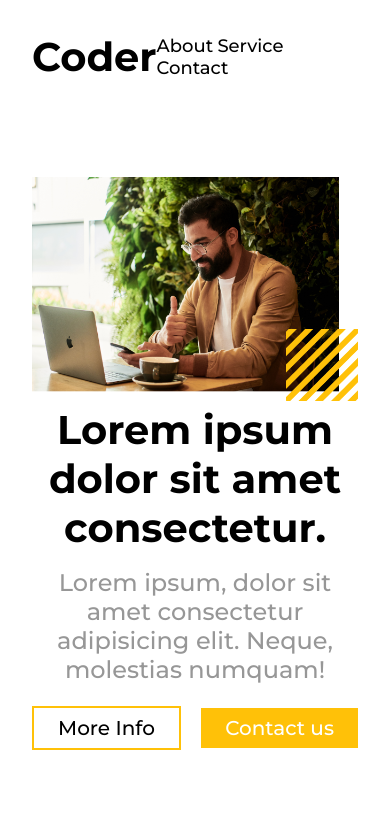
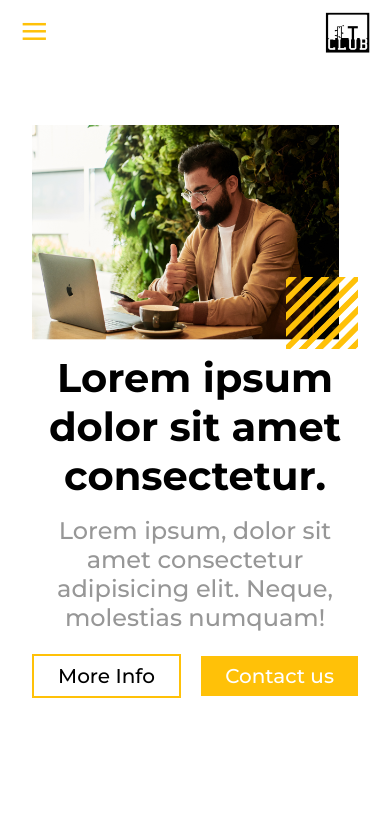
Before and after one commit to Raiserss/Coder, a plain HTML site: page index.html in a window 390 px wide. Shown: the top 814 px of the page. Drawn offline with Linux system fonts and the light colour scheme.

Commit message:
add navbar saat mobile

```diff
--- a/index.html
+++ b/index.html
@@ -12,12 +12,27 @@
 </head>
 <body>
     <header id="header">
-        <h1>Coder</h1>
+        <img src="images/logoitclub.jpg" alt="Logo IT Club">
         <nav>
             <a href="#about">About</a>
             <a href="#service">Service</a>
             <a href="#contact">Contact</a>
         </nav>
+    </header>
+    <header id="header2">
+        <img src="images/logoitclub.jpg" alt="Logo IT Club">
+        <div class="details">
+            <details>
+            <summary role="button"></summary>
+            <div class="details-nav">
+                <div class="details-nav-a">
+                    <a href="#about">About</a>
+                    <a href="#service">Service</a>
+                    <a href="#contact">Contact</a>
+                </div>
+            </div>
+            </details>
+        </div>
     </header>
     <section id="landing">
         <div>
--- a/style.css
+++ b/style.css
@@ -64,7 +64,8 @@ img, iframe {
     z-index: 5;
 }
 
-#header h1 {
+#header img {
+    width: 65px;
     margin: 0;
     /* animation: flash 1s infinite; */
     animation: bounceIn 1s;
@@ -113,11 +114,11 @@ img, iframe {
     width: 50%;
 }
 
-nav > a {
+nav a {
     margin-left: 12px;
 }
 
-nav > a:hover {
+nav a:hover {
     color: #FFC108;
 }
 
@@ -126,6 +127,53 @@ nav > a:hover {
     align-items: center;
     justify-content: space-between;
     column-gap: 16px;
+}
+
+summary {
+    list-style-type: none;
+    cursor: pointer;
+    padding-left: 20px;
+  }
+
+summary:hover {
+    color: #FFC108;
+}
+
+summary::before {
+    content: '\2261';
+    display: inline-block;
+    font-size: 50px;
+    margin-right: 5px;
+}
+
+#header2 {
+    position: sticky;
+    top: 0;
+    background-color: white;
+    display: none;
+    z-index: 999;
+}
+
+#header2 img {
+    position: absolute;
+    top: 0;
+    right: 0;
+    float: right;
+    width: 45px;
+    margin: 10px 20px 0 0;
+    /* animation: flash 1s infinite; */
+    animation: bounceIn 1s;
+}
+
+details a:hover {
+    color: #FFC108;
+}
+
+details a {
+    display: block;
+    font-size: 20px;
+    padding-left: 1rem;
+    line-height: 33px;
 }
 
 #about > div {
@@ -403,20 +451,28 @@ footer p {
 }
 
 @media only screen and (max-width: 768px) {
-    #header nav a {
+    #header {
+        display: none;
+    }
+
+    #header2 {
+        display: flex;
+    }
+
+    /* #header nav a {
         margin: 0;
         margin-top: 8px;
         font-size: 18px;
-    }
+    } */
 
     #landing a
     {
         font-size: 20px;
     }
 
-    #header h1 {
+    /* #header h1 {
         margin: 16px 0;
-    }
+    } */
 
     .service-header a {
         width: 100%;
```
Also changed, not shown: images/logoitclub.jpg (added).
